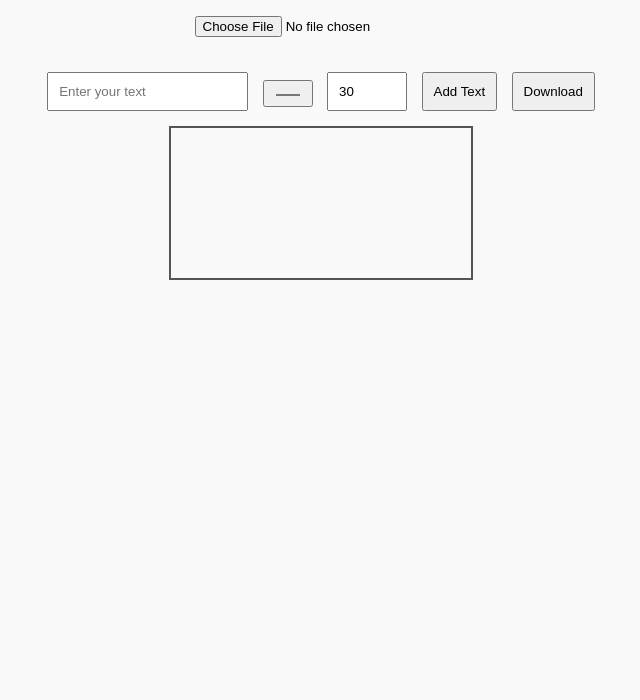
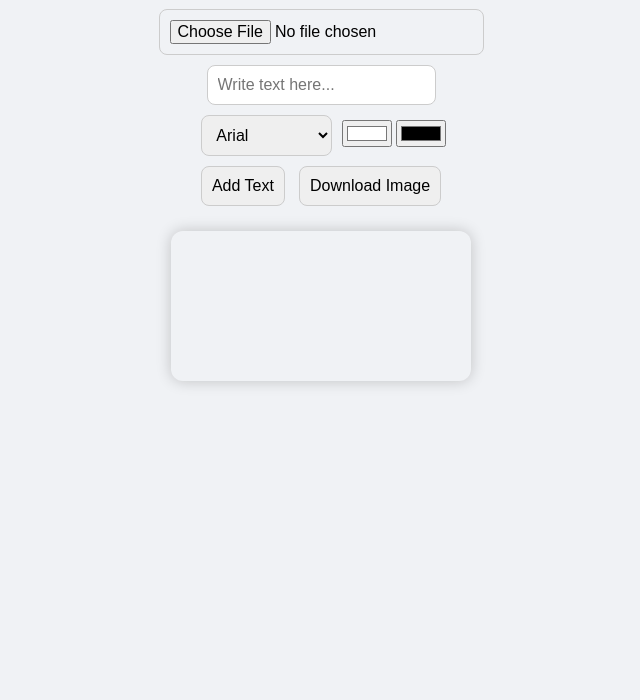
Before and after one commit to vishwajit-tech/Oneclikpost, a plain HTML site: page index.html in a window 1280 px wide. Shown: the part 100-800 px from the top of the page, without its empty margins (319-959 px from the left). Drawn offline with Linux system fonts and the light colour scheme.

Commit message:
Update index.html

```diff
--- a/index.html
+++ b/index.html
@@ -1,88 +1,114 @@
-<!DOCTYPE html>
-<html lang="en">
+<!DOCTYPE html><html lang="en">
 <head>
-  <meta charset="UTF-8" />
-  <meta name="viewport" content="width=device-width, initial-scale=1.0"/>
+  <meta charset="UTF-8">
+  <meta name="viewport" content="width=device-width, initial-scale=1.0">
   <title>PhotoText Pro</title>
   <style>
+    * {
+      box-sizing: border-box;
+    }
     body {
-      font-family: Arial, sans-serif;
-      text-align: center;
-      background: #f9f9f9;
+      font-family: 'Segoe UI', sans-serif;
       margin: 0;
       padding: 20px;
+      background: #f0f2f5;
+      text-align: center;
     }
     h1 {
-      color: #333;
+      margin-bottom: 20px;
+    }
+    .controls {
+      margin-bottom: 15px;
+    }
+    input[type="file"], input[type="text"], select, button {
+      padding: 10px;
+      font-size: 16px;
+      margin: 5px;
+      border-radius: 8px;
+      border: 1px solid #ccc;
     }
     canvas {
-      border: 2px solid #555;
-      margin-top: 10px;
       max-width: 100%;
+      height: auto;
+      border-radius: 12px;
+      box-shadow: 0 0 15px rgba(0,0,0,0.2);
     }
-    .controls {
-      margin-top: 15px;
-    }
-    input, button, select {
-      padding: 10px;
-      margin: 5px;
+    .canvas-container {
+      display: flex;
+      justify-content: center;
+      margin-top: 20px;
     }
   </style>
 </head>
 <body>
-  <h1>🖼️ PhotoText Pro</h1>
-  <input type="file" id="imageInput" accept="image/*" />
-  <div class="controls">
-    <input type="text" id="textInput" placeholder="Enter your text" />
-    <input type="color" id="textColor" value="#000000" />
-    <input type="number" id="textSize" value="30" min="10" max="100" />
-    <button onclick="addText()">Add Text</button>
-    <button onclick="downloadImage()">Download</button>
-  </div>
+  <h1>🖼️ PhotoText Pro Editor</h1>  <div class="controls">
+    <input type="file" id="imageInput" accept="image/*">
+    <br>
+    <input type="text" id="textInput" placeholder="Write text here...">
+    <br>
+    <select id="fontSelect">
+      <option value="Arial">Arial</option>
+      <option value="Georgia">Georgia</option>
+      <option value="Impact">Impact</option>
+      <option value="Courier New">Courier New</option>
+      <option value="Tahoma">Tahoma</option>
+    </select>
+    <input type="color" id="colorInput" value="#ffffff">
+    <input type="color" id="shadowColorInput" value="#000000">
+    <br>
+    <button onclick="drawTextOnImage()">Add Text</button>
+    <button onclick="downloadImage()">Download Image</button>
+  </div>  <div class="canvas-container">
     <canvas id="canvas"></canvas>
+  </div>  <script>
+    let img = new Image();
+    const canvas = document.getElementById('canvas');
+    const ctx = canvas.getContext('2d');
 
-  <script>
-    const imageInput = document.getElementById("imageInput");
-    const textInput = document.getElementById("textInput");
-    const textColor = document.getElementById("textColor");
-    const textSize = document.getElementById("textSize");
-    const canvas = document.getElementById("canvas");
-    const ctx = canvas.getContext("2d");
-
-    let img = new Image();
-
-    imageInput.addEventListener("change", function (e) {
+    document.getElementById('imageInput').addEventListener('change', function(e) {
       const file = e.target.files[0];
-      if (file) {
       const reader = new FileReader();
-        reader.onload = function (event) {
-          img.onload = () => {
+      reader.onload = function(event) {
+        img.onload = function() {
           canvas.width = img.width;
           canvas.height = img.height;
           ctx.drawImage(img, 0, 0);
-          };
+        }
         img.src = event.target.result;
-        };
-        reader.readAsDataURL(file);
       }
+      if (file) reader.readAsDataURL(file);
     });
 
-    function addText() {
-      const text = textInput.value;
-      const size = parseInt(textSize.value);
-      const color = textColor.value;
-      ctx.drawImage(img, 0, 0); // reset image
+    function drawTextOnImage() {
+      const text = document.getElementById('textInput').value;
+      const font = document.getElementById('fontSelect').value;
+      const color = document.getElementById('colorInput').value;
+      const shadowColor = document.getElementById('shadowColorInput').value;
+
+      if (!img.src) return alert("Please upload an image first.");
+
+      ctx.clearRect(0, 0, canvas.width, canvas.height);
+      ctx.drawImage(img, 0, 0);
+
+      const fontSize = Math.floor(canvas.width / 15);
+      ctx.font = `bold ${fontSize}px ${font}`;
       ctx.fillStyle = color;
-      ctx.font = `${size}px Arial`;
-      ctx.fillText(text, 50, 50); // default position (top-left)
+      ctx.strokeStyle = shadowColor;
+      ctx.lineWidth = 4;
+      ctx.textAlign = 'center';
+      ctx.shadowColor = shadowColor;
+      ctx.shadowBlur = 10;
+
+      const x = canvas.width / 2;
+      const y = canvas.height / 2;
+      ctx.fillText(text, x, y);
     }
 
     function downloadImage() {
-      const link = document.createElement("a");
-      link.download = "photo-text.png";
+      const link = document.createElement('a');
+      link.download = 'edited-photo.png';
       link.href = canvas.toDataURL();
       link.click();
     }
-  </script>
-</body>
+  </script></body>
 </html>
```
Lines whose indentation alone changed are shown as unchanged.
